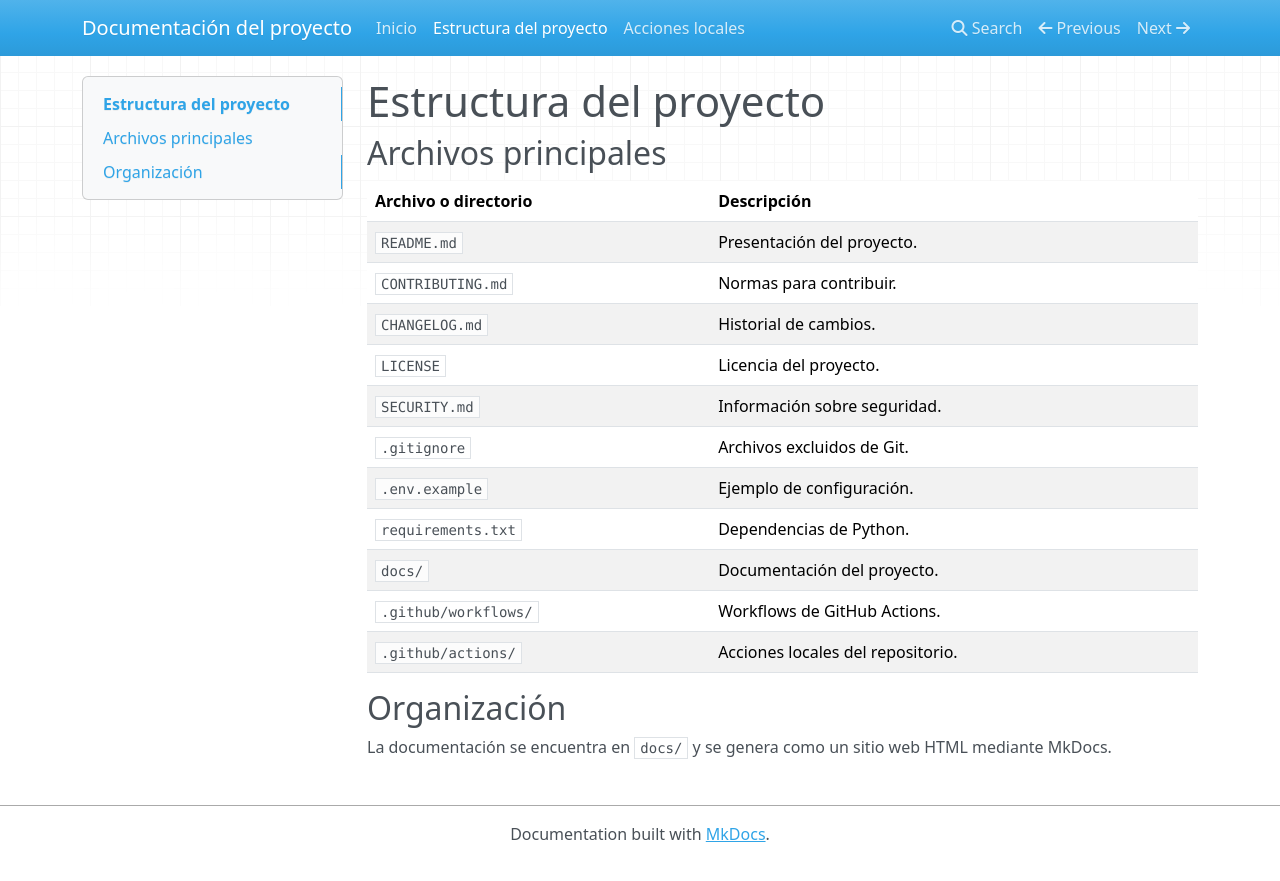
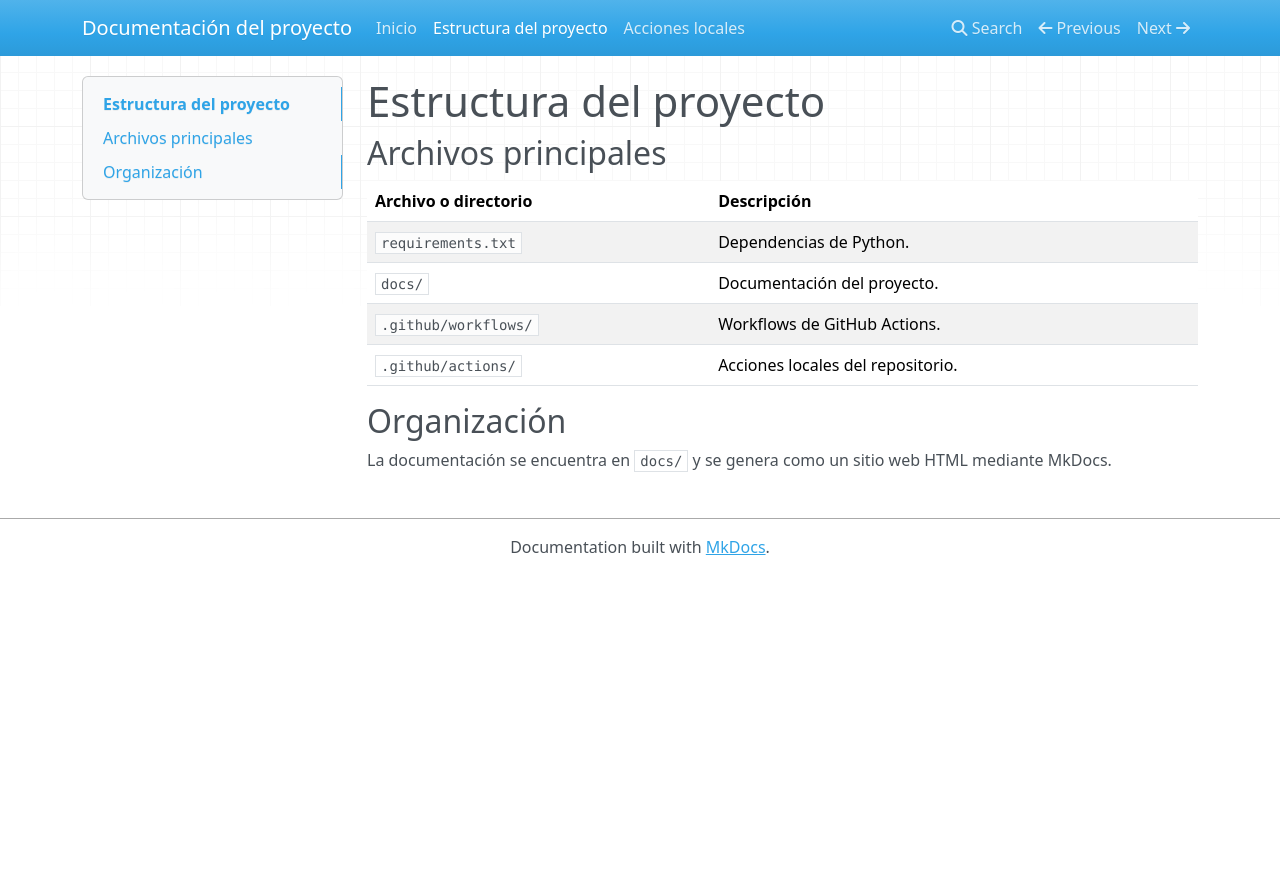
Before and after one commit to dlopmor1611/Tarea2-Documentacion, an MkDocs documentation site: the page built from docs/estructura.md, in a window 1280 px wide. Shown: the top 881 px of the page. Built offline with MkDocs 1.6.1, drawn with Linux system fonts in a browser that asks for light colours; nearby versions of some CDN libraries.

Commit message:
Update estructura.md

```diff
--- a/docs/estructura.md
+++ b/docs/estructura.md
@@ -4,13 +4,6 @@
 
 | Archivo o directorio | Descripción                       |
 | -------------------- | --------------------------------- |
-| `README.md`          | Presentación del proyecto.        |
-| `CONTRIBUTING.md`    | Normas para contribuir.           |
-| `CHANGELOG.md`       | Historial de cambios.             |
-| `LICENSE`            | Licencia del proyecto.            |
-| `SECURITY.md`        | Información sobre seguridad.      |
-| `.gitignore`         | Archivos excluidos de Git.        |
-| `.env.example`       | Ejemplo de configuración.         |
 | `requirements.txt`   | Dependencias de Python.           |
 | `docs/`              | Documentación del proyecto.       |
 | `.github/workflows/` | Workflows de GitHub Actions.      |
```
